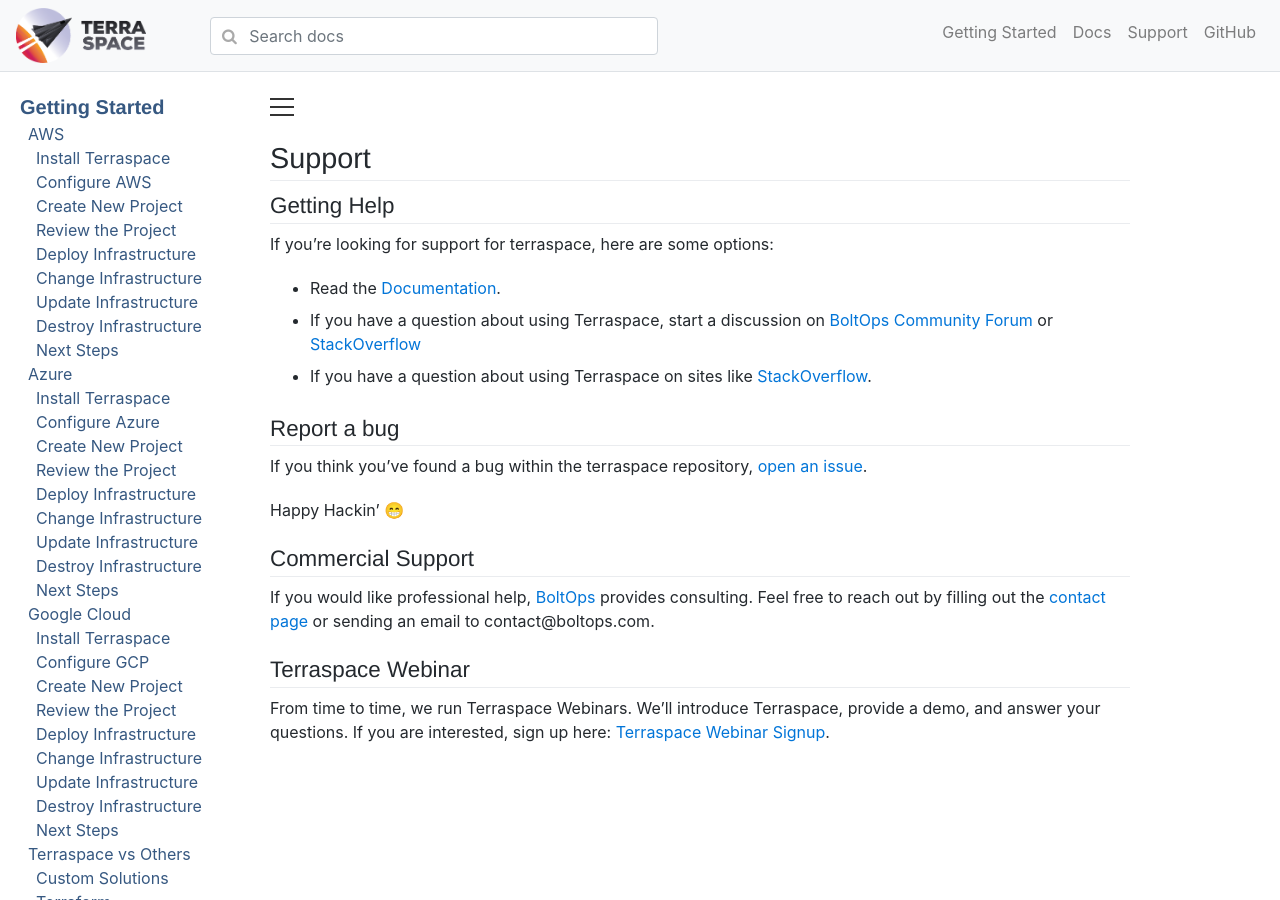
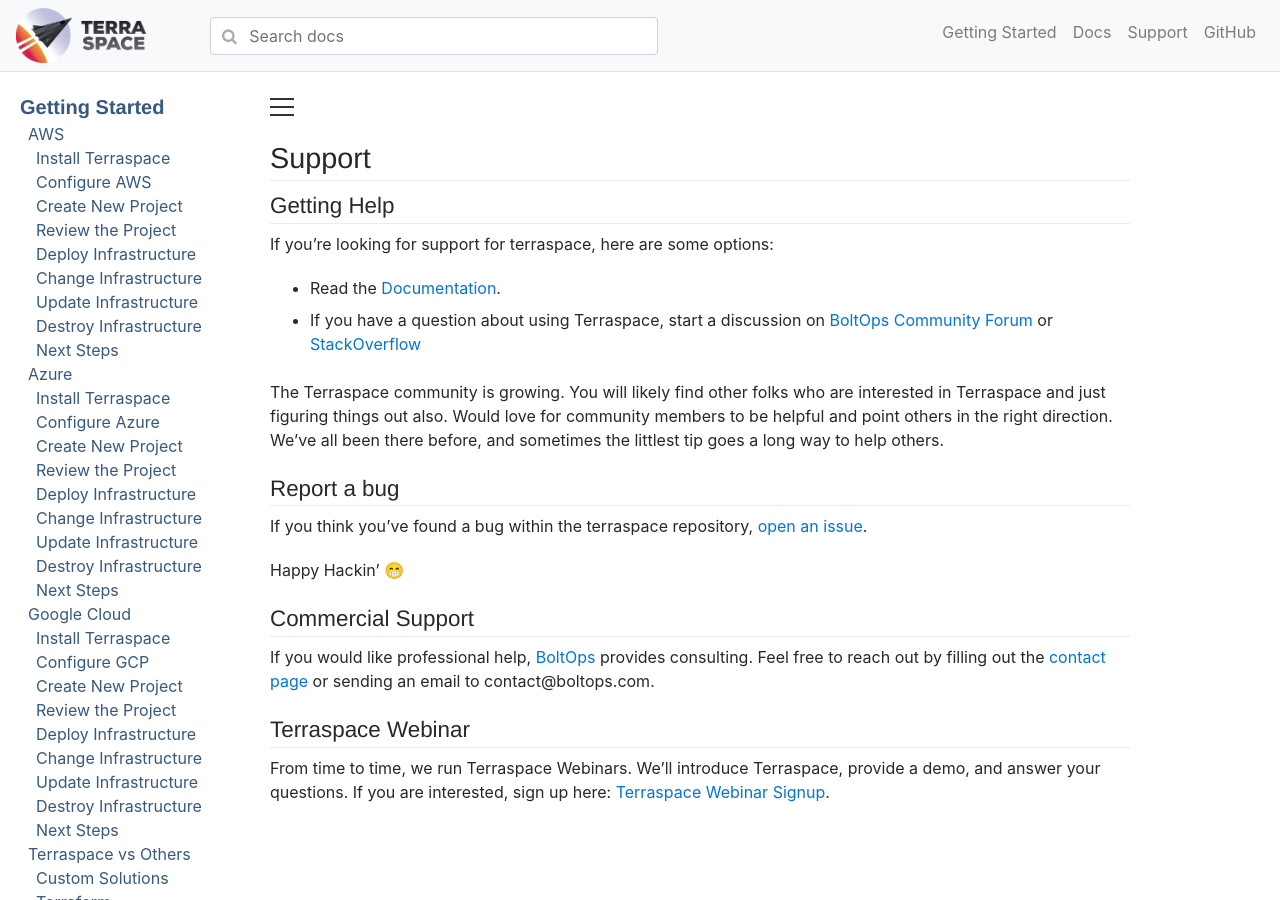
Before and after one commit to boltops-tools/terraspace-docs, a Jekyll site: the page built from support.md, in a window 1280 px wide and 900 px high. Built offline with Jekyll 4.4.1, drawn with Linux system fonts in a browser that asks for light colours; a script that is not in the unit is left out.

Commit message:
Update support.md

```diff
--- a/support.md
+++ b/support.md
@@ -8,7 +8,8 @@
 
 * Read the [Documentation](https://terraspace.cloud).
 * If you have a question about using Terraspace, start a discussion on [BoltOps Community Forum](https://community.boltops.com/) or [StackOverflow](https://stackoverflow.com/questions/tagged/terraspace)
-* If you have a question about using Terraspace on sites like [StackOverflow](https://stackoverflow.com/questions/tagged/terraspace).
+
+The Terraspace community is growing. You will likely find other folks who are interested in Terraspace and just figuring things out also. Would love for community members to be helpful and point others in the right direction. We’ve all been there before, and sometimes the littlest tip goes a long way to help others.
 
 ## Report a bug
 
```
